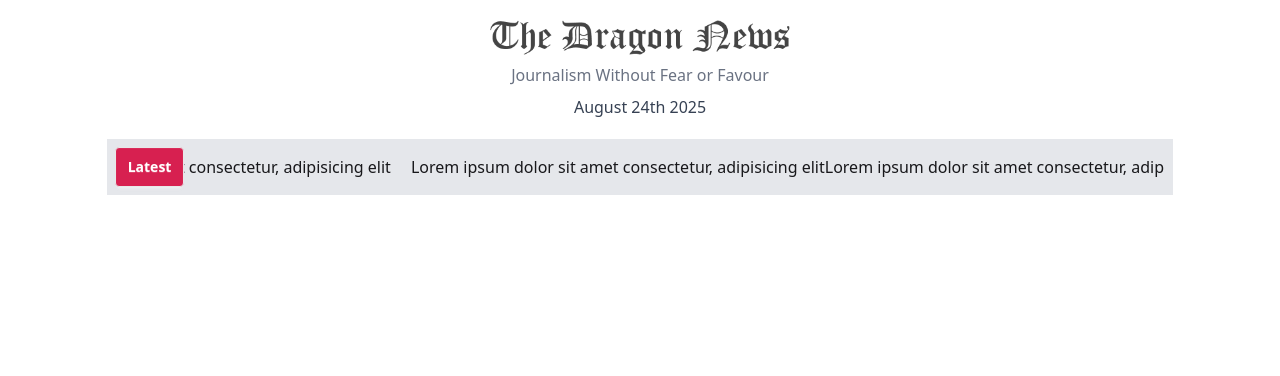
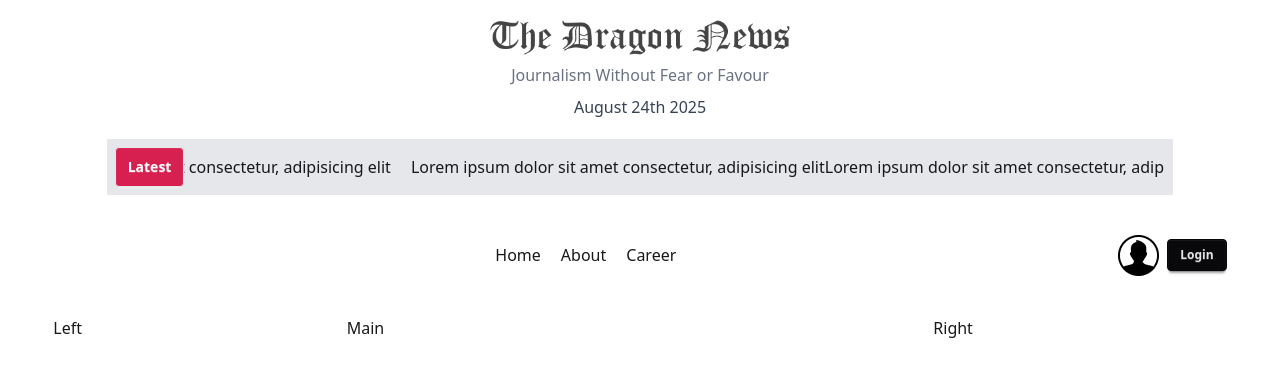
Before and after one commit to PritomChakma/Dragon-News, a React (Vite) app: page / in a window 1280 px wide. Shown: the top 376 px of the page. Built offline with nearby package versions, Linux system fonts and the light colour scheme.

Commit message:
Create navbar and mani three grid

```diff
--- /dev/null
+++ b/src/Components/NavBar/NavBar.jsx
@@ -0,0 +1,20 @@
+import { NavLink } from "react-router-dom";
+import userIcon from "../../assets/user.png";
+const NavBar = () => {
+  return (
+    <div className="flex justify-between items-center my-10 w-11/12 mx-auto">
+      <div></div>
+      <div className="space-x-5">
+        <NavLink to="/">Home</NavLink>
+        <NavLink to="/about">About</NavLink>
+        <NavLink to="career">Career</NavLink>
+      </div>
+      <div className="flex gap-2 items-center">
+        <img src={userIcon} alt="" />
+        <button className="btn btn-sm btn-neutral">Login</button>
+      </div>
+    </div>
+  );
+};
+
+export default NavBar;
--- a/src/Root.jsx
+++ b/src/Root.jsx
@@ -1,13 +1,24 @@
 import Header from "./Components/Header/Header";
 import LeatestNews from "./Components/Leatest/LeatestNews";
+import NavBar from "./Components/NavBar/NavBar";
 
 function Root() {
   return (
     <>
-      <header><Header></Header></header>
-      <section><LeatestNews></LeatestNews></section>
-      <nav></nav>
-      <main></main>
+      <header>
+        <Header></Header>
+      </header>
+      <section>
+        <LeatestNews></LeatestNews>
+      </section>
+      <nav>
+        <NavBar></NavBar>
+      </nav>
+      <main className="w-11/12 mx-auto grid grid-cols-12">
+        <aside className="col-span-3">Left</aside>
+        <main className="col-span-6">Main</main>
+        <aside className="col-span-3">Right</aside>
+      </main>
       <footer></footer>
     </>
   );
```
